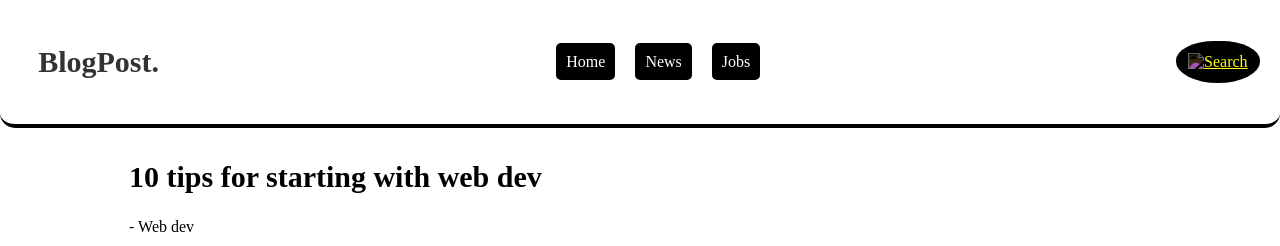
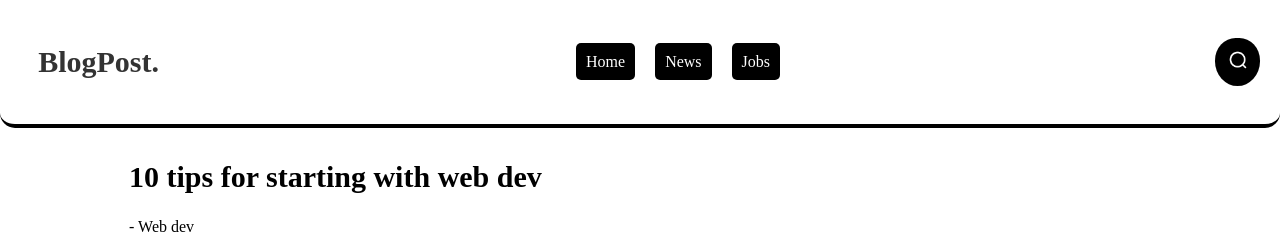
Before and after one commit to jhaabhiiishek/blogpost, a plain HTML site: page post.html in a window 1280 px wide. Shown: the top 246 px of the page. Drawn offline with Linux system fonts and the light colour scheme.

Commit message:
Final commit

```diff
--- a/post.html
+++ b/post.html
@@ -21,7 +21,7 @@
 			</ul>
 		</div>
 		<div class="search-icon">
-			<a href="#"><img src="./image/search.png" alt="Search"></a>
+			<a href="#"><img src="./images/search.png" alt="Search"></a>
 		</div>
 	</nav>
 	<main>
```
